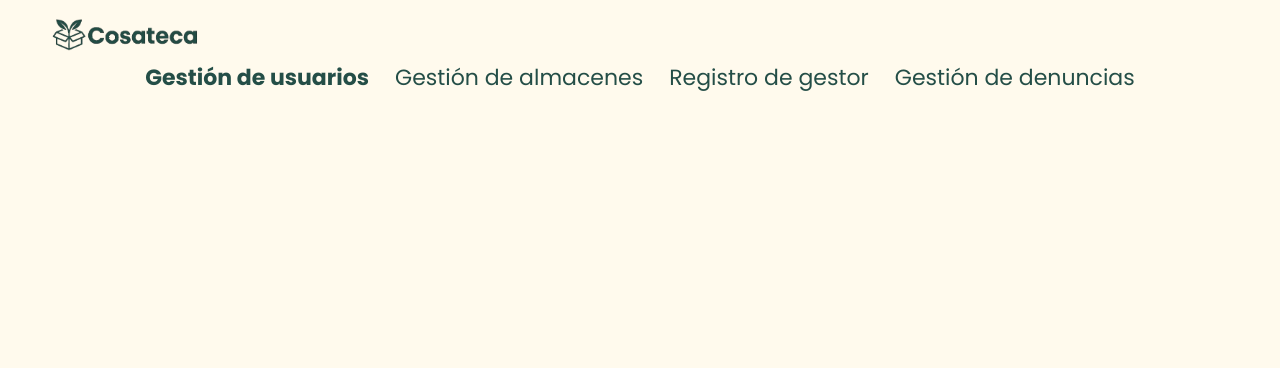
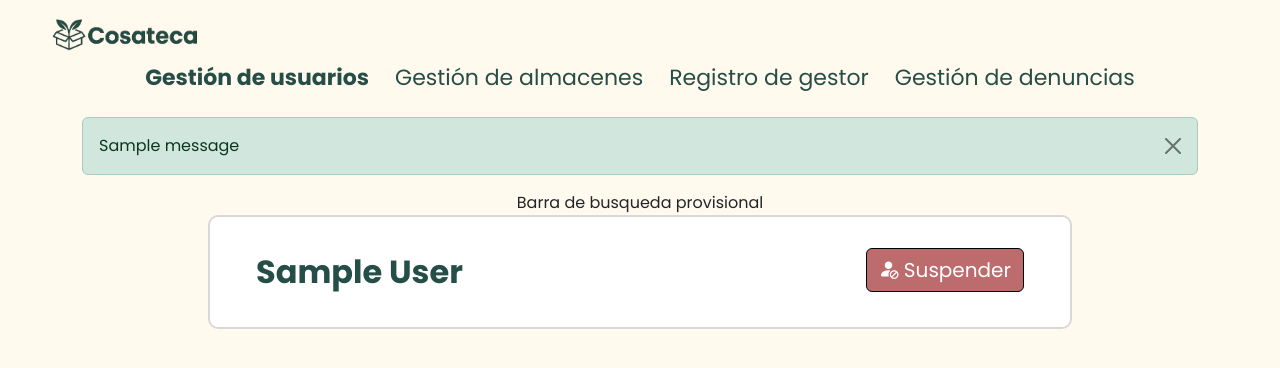
Before and after one commit to COSATECA-TFG/Cosateca, a Django app: page /gestion_usuarios_administrador in a window 1280 px wide. Shown: the top 368 px of the page. Run offline with Django 5.2, Linux system fonts and the light colour scheme; tables that the repository leaves empty hold one stand-in row (values such as "Sample post"); one stand-in notice (Sample message) is shown.

Commit message:
feat: vista casi terminada de gestión de usuarios por parte del administrador

```diff
--- a/cosateca/core/management/commands/poblar.py
+++ b/cosateca/core/management/commands/poblar.py
@@ -278,7 +278,6 @@ class Command(BaseCommand):
         amonestacion1.usuario = usuario1
         amonestacion1.gestor = gestor1
         amonestacion1.save()
-        self.stdout.write(self.style.SUCCESS("¡Población exitosa!"))
 
 
         #Relaciones horarios
@@ -294,3 +293,6 @@ class Command(BaseCommand):
         valoracion_denuncia1.valoracion = valoracion_almacen1
         valoracion_denuncia1.usuario = usuario1
         valoracion_denuncia1.save()
+
+
+        self.stdout.write(self.style.SUCCESS("¡Población exitosa!"))
--- a/cosateca/usuario/static/usuario/css/style.css
+++ b/cosateca/usuario/static/usuario/css/style.css
@@ -61,7 +61,6 @@ section > form > div:first-child{
     border-top: 2px solid rgb(216, 216, 216) !important;
     width: 70% !important;
     margin: 2rem auto !important;
-
 }
 
 .boton_registro, .boton_inicio_sesion{
@@ -517,3 +516,39 @@ section > form > div:first-child{
   background-color: #388e3c;
 
 }
+
+/* gestion usuarios admin */
+
+.gestion_usuarios_admin{
+  background-color: white;
+  border-radius: 0.625rem !important;
+  border: 2px solid rgb(216, 216, 216) ;
+  padding-top: 2% !important;
+  padding-right: 4% !important;
+  padding-bottom: 2% !important;
+  padding-left: 4% !important;
+     width: 75% !important;
+}
+
+.usuario_a_suspender{
+  color: #244E47 !important;
+  font-weight: bold !important;
+  font-size: 2rem !important;
+}
+
+.separacion_horizontal {
+    border-top: 2px solid rgb(216, 216, 216) !important;
+    width: 100% !important;
+    margin: 1rem auto !important;
+}
+
+.boton_suspender{
+  background-color: #bc6c6c !important;
+  border-color: black !important;
+  color: white !important;
+  font-size: 1.25rem !important;
+}
+.boton_suspender:hover {
+  background-color: #883b3b !important;
+
+}
--- a/cosateca/usuario/templates/gestion_usuarios_administrador.html
+++ b/cosateca/usuario/templates/gestion_usuarios_administrador.html
@@ -4,4 +4,42 @@
 
 {% include "header_admin.html" %}
 
+
+{% if messages %}
+<div class="container mt-3">
+  {% for message in messages %}
+    <div class="alert alert-{% if message.tags == 'error' %}danger{% else %}{{ message.tags }}{% endif %} alert-dismissible fade show" role="alert">
+    {{ message }}
+    <button type="button" class="btn-close" data-bs-dismiss="alert" aria-label="Close"></button>
+  </div>
+  {% endfor %}
+</div>
+{% endif %}
+
+
+<section class="mt-2 mb-4 d-flex align-items-center flex-column">
+    <div>
+        Barra de busqueda provisional
+    </div>
+    <div class="gestion_usuarios_admin">
+        {% for usuario in usuarios %}
+            <div class="usuario_a_suspender mt-2 mb-2">
+                {{ usuario.first_name }} {{ usuario.last_name }}
+                <a class="btn boton_suspender float-end"><i class="bi bi-person-fill-slash"></i> Suspender </a>
+            </div>
+            {% if not forloop.last %}
+            <div class="separacion_horizontal"></div>
+            {% endif %}
+        {%endfor%}
+
+
+    </div>
+</section>
+
+
+
+<script>
+    console.log("{{ usuarios }}")
+</script>
+
 {% endblock %}
--- a/cosateca/usuario/templates/lista_deseos.html
+++ b/cosateca/usuario/templates/lista_deseos.html
@@ -79,9 +79,4 @@
 
 
 
-    <script>
-        console.log("Lista de deseos cargada con el usuario: {{ usuario.username }} y con la siguiente cantidad de objetos deseados: {{ objetos_deseados|length }}");
-    </script>
-
-
     {% endblock %}
--- a/cosateca/usuario/views.py
+++ b/cosateca/usuario/views.py
@@ -345,4 +345,6 @@ def amonestar_usuario(request, usuario_id):
 #------------------------------------------------------------------------------------------------------------------------------------
 
 def gestion_usuarios_administrador(request):
-    return render(request, 'gestion_usuarios_administrador.html')
+    usuarios = Usuario.objects.all()
+
+    return render(request, 'gestion_usuarios_administrador.html', {'usuarios': usuarios})
```
Also changed, not shown: cosateca/usuario/templates/huella_carbono_reducida.html (+0 -9 lines).
